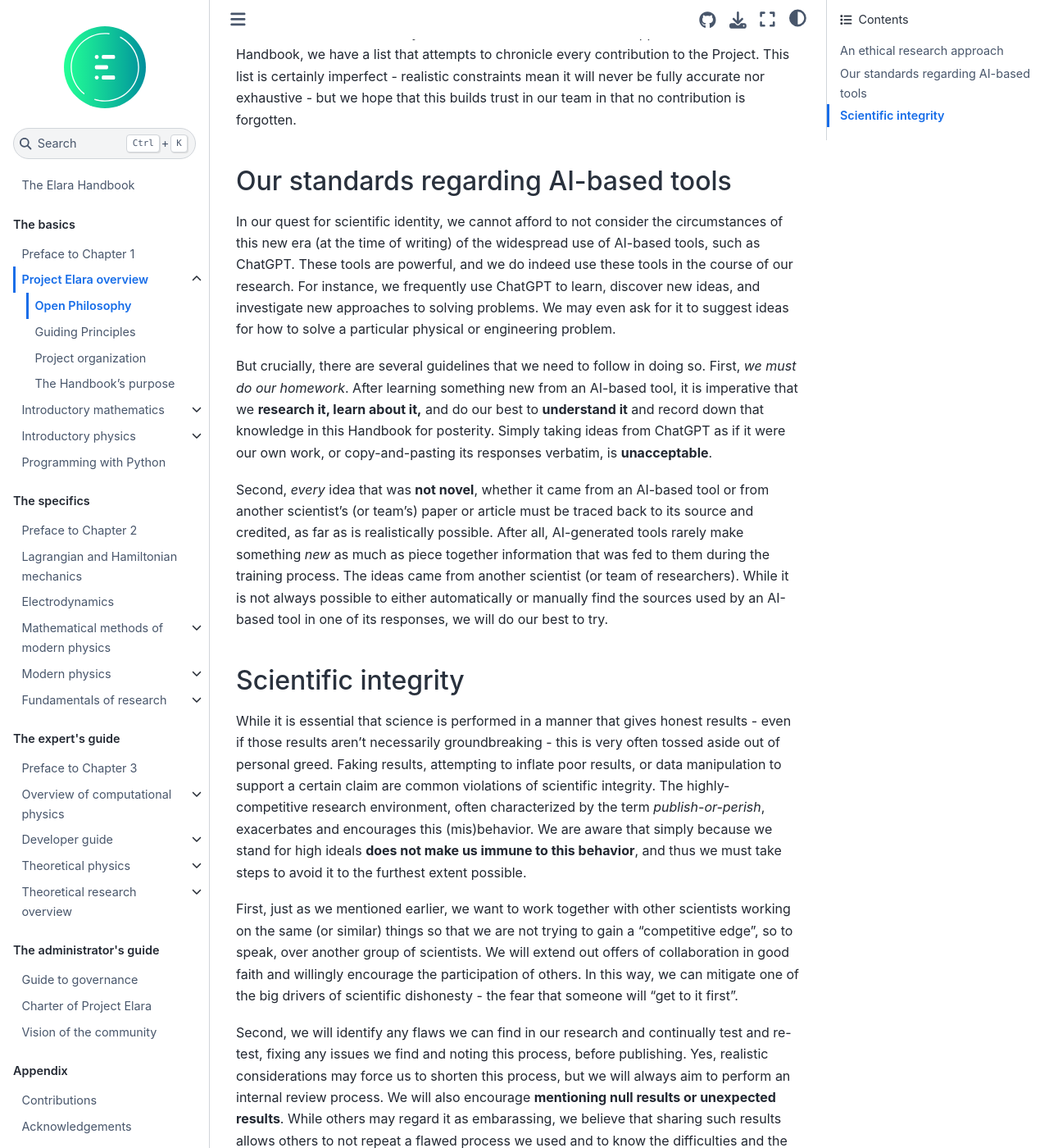
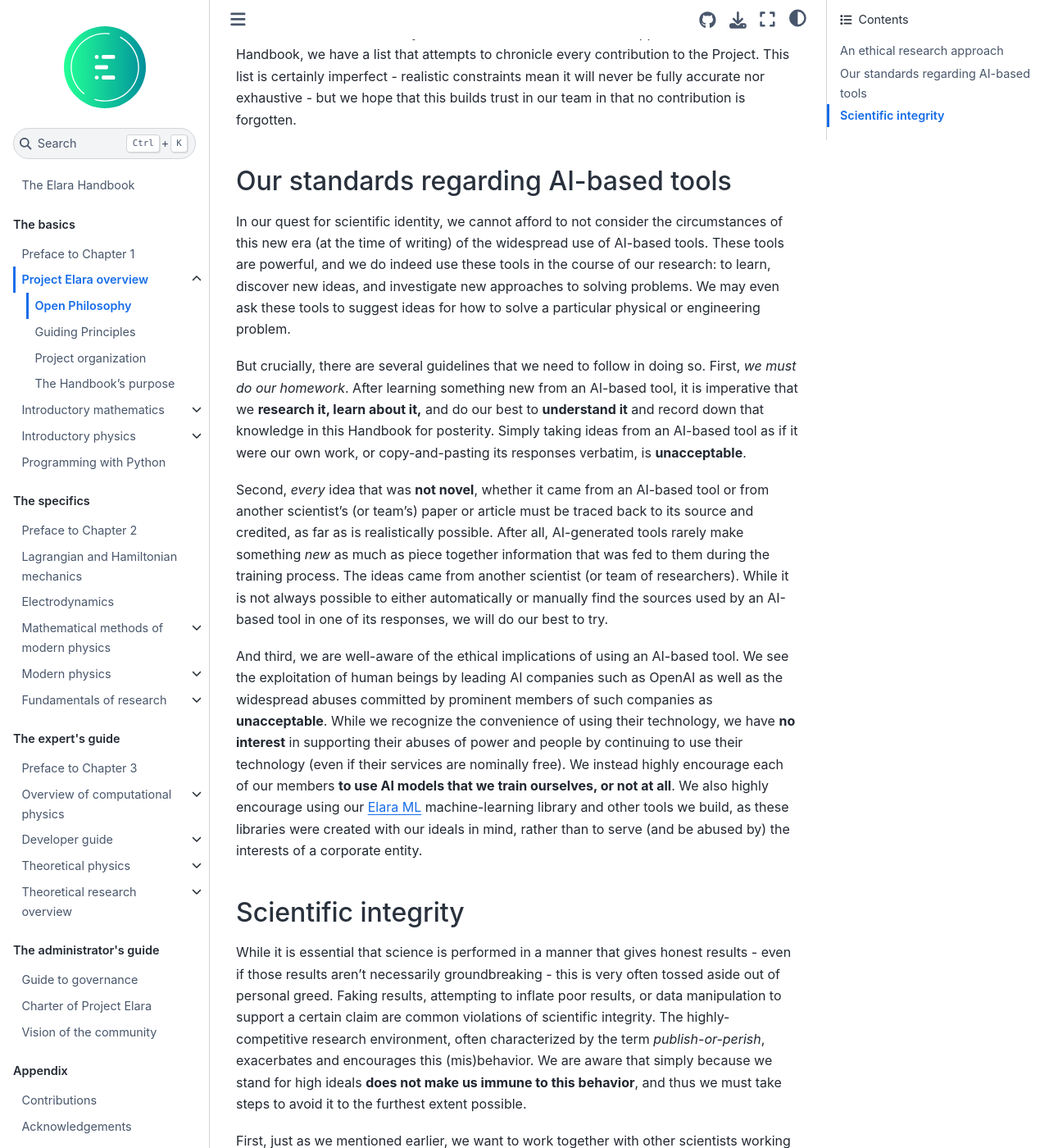
Before and after one commit to elaraproject/elara-handbook, a Jupyter Book: the page built from book/basics/about/open-philosophy.md, in a window 1280 px wide and 1400 px high, scrolled down 1429 px. Shown: the whole window at 82% size. Built offline with Jupyter Book 1.0.4 settings and Sphinx 7.4.7 and the Sphinx Book theme 1.1.4, drawn with Linux system fonts in a browser that asks for light colours.

Commit message:
Add stricted ethical requirements to AI use
- Previously we included requirements of scientific integrity but
  not restrictions on use
- However, in light of serious abuses committed by AI companies,
  now our policy is to encourage not using them at all
- And thus we have updated the handbook with this information

```diff
--- a/book/basics/about/open-philosophy.md
+++ b/book/basics/about/open-philosophy.md
@@ -25,11 +25,13 @@ In addition, we **never** want to start a priority dispute nor pass over the con
 
 ## Our standards regarding AI-based tools
 
-In our quest for scientific identity, we cannot afford to not consider the circumstances of this new era (at the time of writing) of the widespread use of AI-based tools, such as ChatGPT. These tools are powerful, and we do indeed use these tools in the course of our research. For instance, we frequently use ChatGPT to learn, discover new ideas, and investigate new approaches to solving problems. We may even ask for it to suggest ideas for how to solve a particular physical or engineering problem.
+In our quest for scientific identity, we cannot afford to not consider the circumstances of this new era (at the time of writing) of the widespread use of AI-based tools. These tools are powerful, and we do indeed use these tools in the course of our research: to learn, discover new ideas, and investigate new approaches to solving problems. We may even ask these tools to suggest ideas for how to solve a particular physical or engineering problem.
 
-But crucially, there are several guidelines that we need to follow in doing so. First, _we must do our homework_. After learning something new from an AI-based tool, it is imperative that we **research it, learn about it,** and do our best to **understand it** and record down that knowledge in this Handbook for posterity. Simply taking ideas from ChatGPT as if it were our own work, or copy-and-pasting its responses verbatim, is **unacceptable**.
+But crucially, there are several guidelines that we need to follow in doing so. First, _we must do our homework_. After learning something new from an AI-based tool, it is imperative that we **research it, learn about it,** and do our best to **understand it** and record down that knowledge in this Handbook for posterity. Simply taking ideas from an AI-based tool as if it were our own work, or copy-and-pasting its responses verbatim, is **unacceptable**.
 
 Second, _every_ idea that was **not novel**, whether it came from an AI-based tool or from another scientist's (or team's) paper or article must be traced back to its source and credited, as far as is realistically possible. After all, AI-generated tools rarely make something _new_ as much as piece together information that was fed to them during the training process. The ideas came from another scientist (or team of researchers). While it is not always possible to either automatically or manually find the sources used by an AI-based tool in one of its responses, we will do our best to try.
+
+And third, we are well-aware of the ethical implications of using an AI-based tool. We see the exploitation of human beings by leading AI companies such as OpenAI as well as the widespread abuses committed by prominent members of such companies as **unacceptable**. While we recognize the convenience of using their technology, we have **no interest** in supporting their abuses of power and people by continuing to use their technology (even if their services are nominally free). We instead highly encourage each of our members **to use AI models that we train ourselves, or not at all**. We also highly encourage using our [Elara ML](https://github.com/elaraproject/elara-ml) machine-learning library and other tools we build, as these libraries were created with our ideals in mind, rather than to serve (and be abused by) the interests of a corporate entity.
 
 ## Scientific integrity
 
```
